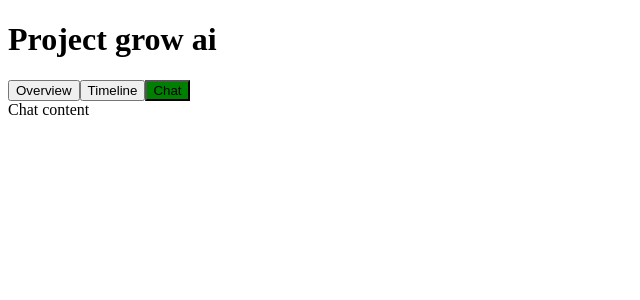
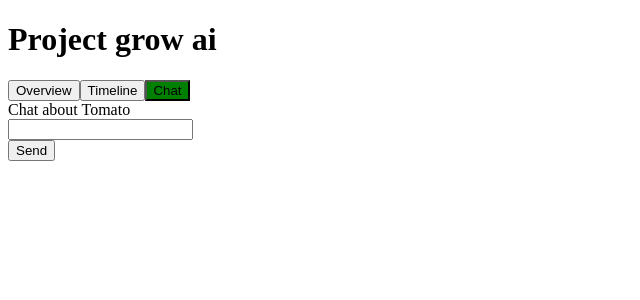
Before and after one commit to randelldb/project-grow-ai, a React (Vite) app: page / in a window 1280 px wide. Both pictures are taken after a click on the button "Chat". Shown: the top 300 px of the page, without its empty margins (0-640 px from the left). Built offline with nearby package versions, Linux system fonts and the light colour scheme.

Commit message:
Added chat ui to chat tab

```diff
--- a/src/App.tsx
+++ b/src/App.tsx
@@ -6,6 +6,7 @@ function App() {
   type ActiveTab = "overview" | "timeline" | "chat";
 
   const [activeTab, setActiveTab] = useState<ActiveTab>("overview");
+  const [chatMessage, setChatMessage] = useState<string>("");
 
   let plants: Plant[] = [
     {
@@ -87,7 +88,28 @@ function App() {
               </div>
             ))}
 
-        {activeTab === "chat" && <div>Chat content</div>}
+        {activeTab === "chat" && (
+          <>
+            <div>Chat about {plants[0].name}</div>
+            <div>
+              <input
+                type={"text"}
+                value={chatMessage}
+                onChange={(e) => setChatMessage(e.target.value)}
+              />
+            </div>
+            <div>
+              <button
+                onClick={() => {
+                  console.log(chatMessage);
+                  setChatMessage("");
+                }}
+              >
+                Send
+              </button>
+            </div>
+          </>
+        )}
       </section>
     </>
   );
```
